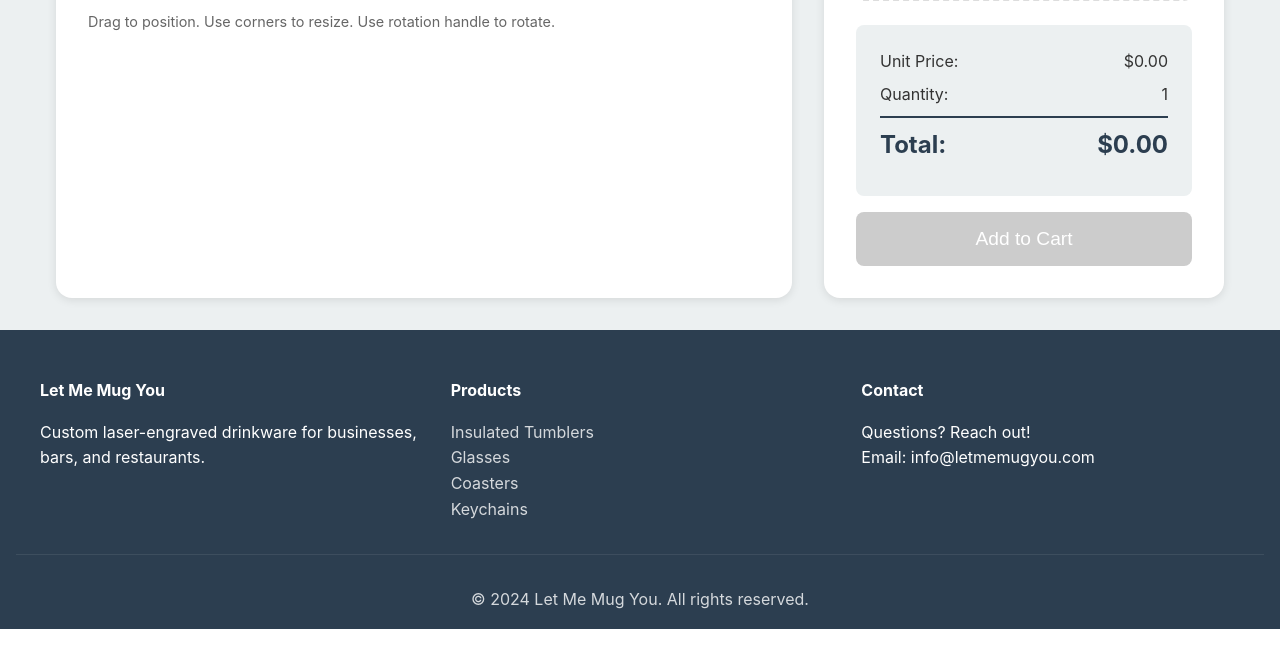
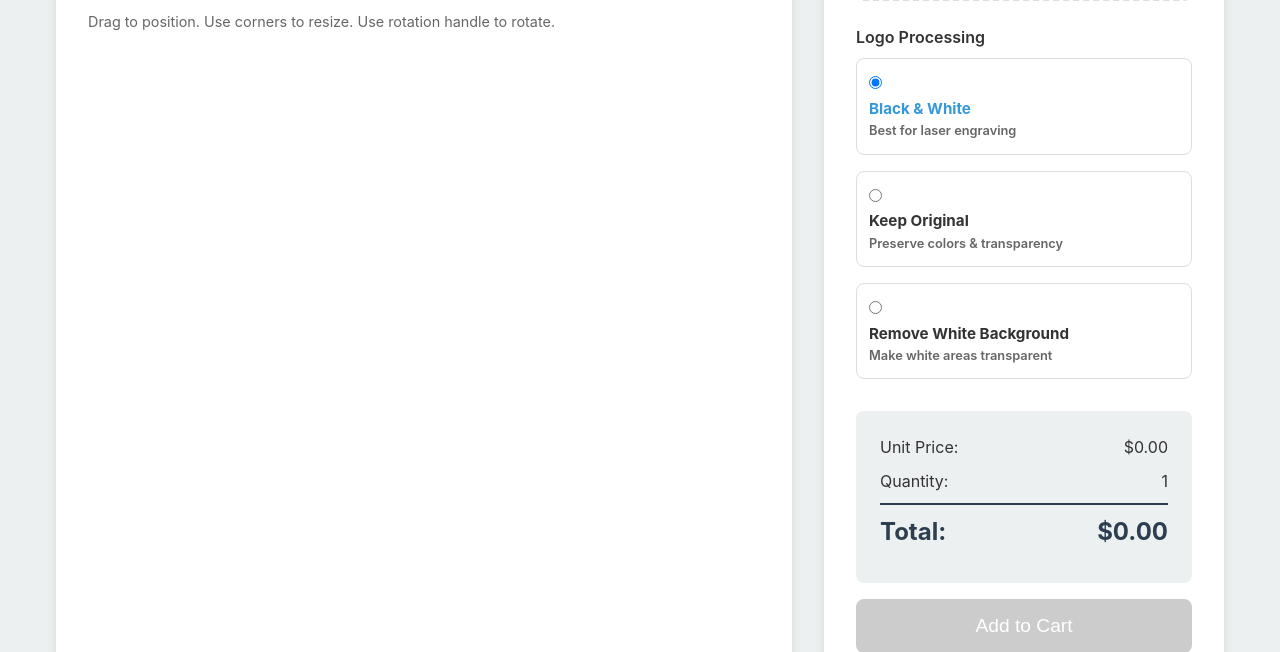
Before and after one commit to TylerTotally/letmemugyou, a Flask app: page /configurator in a window 1280 px wide. Shown: the part 651-1303 px from the top of the page. Before the commit the page ends 1280 px from the top, so only its background shows below. Run offline with Flask 3, Linux system fonts and the light colour scheme; some libraries are stand-ins or nearby versions.

Commit message:
Add transparent logo support and white background remover
Users can now choose between three logo processing modes:
- Black & White (default, for laser engraving)
- Keep Original (preserves colors and transparency)
- Remove White Background (makes white areas transparent)

Changing modes after upload automatically reprocesses the logo.

🤖 Generated with [Claude Code](https://claude.com/claude-code)

Co-Authored-By: Claude <noreply@anthropic.com>

```diff
--- a/requirements.txt
+++ b/requirements.txt
@@ -6,3 +6,4 @@ Pillow==11.0.0
 Flask-WTF==1.2.2
 Werkzeug==3.1.3
 requests==2.32.3
+numpy==1.26.4
--- a/routes/api.py
+++ b/routes/api.py
@@ -2,7 +2,8 @@ import os
 import uuid
 from flask import Blueprint, request, jsonify, current_app
 from werkzeug.utils import secure_filename
-from PIL import Image, ImageOps
+from PIL import Image, ImageOps, ImageFilter
+import numpy as np
 from models import Product, db
 
 api_bp = Blueprint('api', __name__, url_prefix='/api')
@@ -47,9 +48,50 @@ def process_logo_to_bw(image_path, output_path):
     return img.size  # Return dimensions
 
 
+def process_logo_transparent(image_path, output_path):
+    """Keep the original logo with transparency preserved."""
+    img = Image.open(image_path)
+
+    # Convert to RGBA to ensure transparency support
+    if img.mode != 'RGBA':
+        img = img.convert('RGBA')
+
+    img.save(output_path, 'PNG')
+    return img.size
+
+
+def remove_white_background(image_path, output_path, tolerance=30):
+    """Remove white/near-white background and make it transparent."""
+    img = Image.open(image_path)
+
+    # Convert to RGBA
+    if img.mode != 'RGBA':
+        img = img.convert('RGBA')
+
+    # Get image data as numpy array
+    data = np.array(img)
+
+    # Calculate how "white" each pixel is
+    # A pixel is considered white if R, G, B are all above (255 - tolerance)
+    r, g, b, a = data[:, :, 0], data[:, :, 1], data[:, :, 2], data[:, :, 3]
+
+    # Find pixels that are white or near-white
+    white_threshold = 255 - tolerance
+    white_mask = (r >= white_threshold) & (g >= white_threshold) & (b >= white_threshold)
+
+    # Make white pixels transparent
+    data[:, :, 3] = np.where(white_mask, 0, a)
+
+    # Create new image from modified data
+    result = Image.fromarray(data, 'RGBA')
+
+    result.save(output_path, 'PNG')
+    return result.size
+
+
 @api_bp.route('/upload-logo', methods=['POST'])
 def upload_logo():
-    """Handle logo upload, validate, and convert to B&W."""
+    """Handle logo upload, validate, and process based on selected mode."""
     if 'logo' not in request.files:
         return jsonify({'error': 'No file uploaded'}), 400
 
@@ -59,6 +101,11 @@ def upload_logo():
 
     if not allowed_file(file.filename):
         return jsonify({'error': 'File type not allowed. Use PNG, JPG, or SVG.'}), 400
+
+    # Get processing mode: 'bw', 'transparent', or 'remove_bg'
+    mode = request.form.get('mode', 'bw')
+    if mode not in ('bw', 'transparent', 'remove_bg'):
+        mode = 'bw'
 
     # Check file size
     file.seek(0, 2)
@@ -70,7 +117,10 @@ def upload_logo():
     # Generate unique filename
     ext = file.filename.rsplit('.', 1)[1].lower()
     unique_name = f"{uuid.uuid4().hex}.{ext}"
-    processed_name = f"{uuid.uuid4().hex}_bw.png"
+
+    # Name processed file based on mode
+    mode_suffix = {'bw': '_bw', 'transparent': '_trans', 'remove_bg': '_nobg'}
+    processed_name = f"{uuid.uuid4().hex}{mode_suffix[mode]}.png"
 
     upload_folder = os.path.join(current_app.root_path, 'static', 'uploads', 'logos')
     os.makedirs(upload_folder, exist_ok=True)
@@ -80,10 +130,17 @@ def upload_logo():
 
     file.save(original_path)
 
-    # Process to B&W (skip for SVG)
+    # Process based on mode (skip processing for SVG)
     if ext != 'svg':
         try:
-            dimensions = process_logo_to_bw(original_path, processed_path)
+            if mode == 'bw':
+                dimensions = process_logo_to_bw(original_path, processed_path)
+            elif mode == 'transparent':
+                dimensions = process_logo_transparent(original_path, processed_path)
+            elif mode == 'remove_bg':
+                dimensions = remove_white_background(original_path, processed_path)
+            else:
+                dimensions = process_logo_to_bw(original_path, processed_path)
         except Exception as e:
             os.remove(original_path)
             return jsonify({'error': f'Image processing failed: {str(e)}'}), 400
@@ -99,7 +156,8 @@ def upload_logo():
         'processed_url': f'/static/uploads/logos/{processed_name}',
         'filename': processed_name,
         'width': dimensions[0],
-        'height': dimensions[1]
+        'height': dimensions[1],
+        'mode': mode
     })
 
 
--- a/static/js/configurator.js
+++ b/static/js/configurator.js
@@ -5,6 +5,7 @@ let logoImage = null;
 let currentProduct = null;
 let uploadedLogoUrl = null;
 let uploadedLogoFilename = null;
+let originalLogoFile = null;  // Store original file for reprocessing
 
 // Initialize canvas
 document.addEventListener('DOMContentLoaded', function() {
@@ -41,6 +42,16 @@ document.addEventListener('DOMContentLoaded', function() {
         if (e.target.files.length > 0) {
             handleFileUpload(e.target.files[0]);
         }
+    });
+
+    // Set up logo mode change handlers - reprocess when mode changes
+    const modeRadios = document.querySelectorAll('input[name="logo-mode"]');
+    modeRadios.forEach(radio => {
+        radio.addEventListener('change', () => {
+            if (originalLogoFile) {
+                handleFileUpload(originalLogoFile);
+            }
+        });
     });
 
     // Check for category in URL
@@ -139,6 +150,11 @@ function loadProductImage(imageUrl) {
     }, { crossOrigin: 'anonymous' });
 }
 
+function getSelectedLogoMode() {
+    const selected = document.querySelector('input[name="logo-mode"]:checked');
+    return selected ? selected.value : 'bw';
+}
+
 function handleFileUpload(file) {
     // Validate file
     const validTypes = ['image/png', 'image/jpeg', 'image/jpg', 'image/svg+xml'];
@@ -152,9 +168,16 @@ function handleFileUpload(file) {
         return;
     }
 
-    // Upload to server
+    // Store original file for reprocessing when mode changes
+    originalLogoFile = file;
+
+    // Get selected processing mode
+    const mode = getSelectedLogoMode();
+
+    // Upload to server with processing mode
     const formData = new FormData();
     formData.append('logo', file);
+    formData.append('mode', mode);
 
     fetch('/api/upload-logo', {
         method: 'POST',
@@ -256,6 +279,7 @@ function deleteSelected() {
         logoImage = null;
         uploadedLogoUrl = null;
         uploadedLogoFilename = null;
+        originalLogoFile = null;
 
         // Reset upload UI
         document.getElementById('logo-preview').style.display = 'none';
--- a/templates/configurator.html
+++ b/templates/configurator.html
@@ -149,6 +149,51 @@
         cursor: not-allowed;
     }
 
+    .radio-group {
+        display: flex;
+        flex-direction: column;
+        gap: 0.5rem;
+    }
+
+    .radio-option {
+        display: flex;
+        align-items: flex-start;
+        gap: 0.75rem;
+        padding: 0.75rem;
+        border: 1px solid #ddd;
+        border-radius: var(--radius);
+        cursor: pointer;
+        transition: border-color 0.2s, background 0.2s;
+    }
+
+    .radio-option:hover {
+        border-color: var(--secondary-color);
+        background: rgba(52, 152, 219, 0.05);
+    }
+
+    .radio-option input[type="radio"] {
+        width: auto;
+        margin-top: 0.25rem;
+    }
+
+    .radio-option input[type="radio"]:checked + .radio-label strong {
+        color: var(--secondary-color);
+    }
+
+    .radio-label {
+        display: flex;
+        flex-direction: column;
+    }
+
+    .radio-label strong {
+        font-size: 0.95rem;
+    }
+
+    .radio-label small {
+        color: var(--text-light);
+        font-size: 0.8rem;
+    }
+
     @media (max-width: 900px) {
         .configurator-container {
             grid-template-columns: 1fr;
@@ -218,6 +263,33 @@
             </div>
         </div>
 
+        <div class="option-group" id="processing-options">
+            <label>Logo Processing</label>
+            <div class="radio-group">
+                <label class="radio-option">
+                    <input type="radio" name="logo-mode" value="bw" checked>
+                    <span class="radio-label">
+                        <strong>Black & White</strong>
+                        <small>Best for laser engraving</small>
+                    </span>
+                </label>
+                <label class="radio-option">
+                    <input type="radio" name="logo-mode" value="transparent">
+                    <span class="radio-label">
+                        <strong>Keep Original</strong>
+                        <small>Preserve colors & transparency</small>
+                    </span>
+                </label>
+                <label class="radio-option">
+                    <input type="radio" name="logo-mode" value="remove_bg">
+                    <span class="radio-label">
+                        <strong>Remove White Background</strong>
+                        <small>Make white areas transparent</small>
+                    </span>
+                </label>
+            </div>
+        </div>
+
         <div class="price-display">
             <div class="price-row">
                 <span>Unit Price:</span>
```
